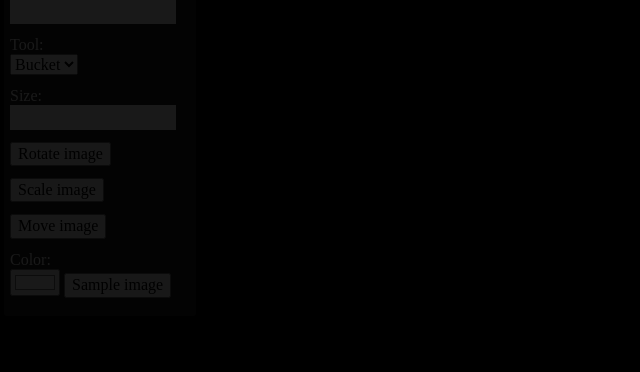
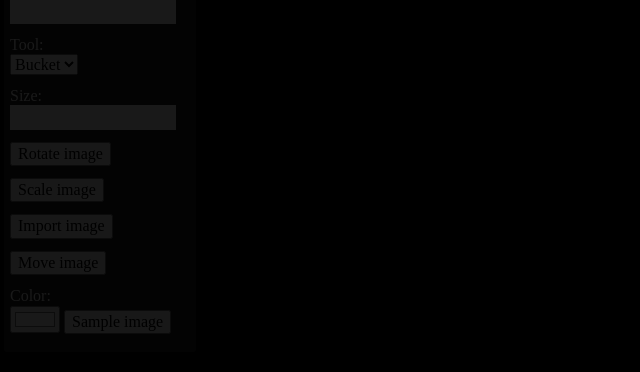
Before and after one commit to 1boeman/pixelJoris, a PHP site: page / in a window 1280 px wide. Shown: the part 274-646 px from the top of the page, without its empty margins (0-640 px from the left). Run offline with PHP 8.4, Linux system fonts and the light colour scheme; some libraries are stand-ins or nearby versions.

Commit message:
copy_image

```diff
--- a/css/main.css
+++ b/css/main.css
@@ -33,7 +33,7 @@ body  {
   display:block;
 }
 #colorHistory{
-  max-height:300px;
+  max-height:250px;
   overflow:auto;
 }
 .colorHistoryBlock{
@@ -96,6 +96,15 @@ body.scale #scale-tool,
   display:none;
 }
 
+body.import #import-controls,
+.import .import-hide{
+  display:block;
+}
+#import-controls, .import-hide, .import .import-show {
+  display:none;
+}
+
+
 body.rotate #rotate-tool,
 .rotate .rotate-hide{
   display:block;
@@ -148,6 +157,8 @@ body.gallery .gallery-container{
 }
 
 
+
+
 /* gallery */
 .gallery-item-toolbar{
   display:block
@@ -172,6 +183,7 @@ body.gallery .gallery-container{
   padding-left:12px;
 }
 
+/* canvas editor */
 .gallery-container,
 #canvas-container {
   left:200px;
@@ -190,8 +202,17 @@ body.gallery .gallery-container{
   position:absolute;
   top:0px;
   left:0px;
+  z-index:1000;
 }
 
 #hetCanvas {
   border:1px solid white;
 }
+
+#import_container{
+  position:absolute;
+  top:0px;
+  left:0px;
+  opacity:0.9;
+  z-index:2000;
+}
--- a/index.html
+++ b/index.html
@@ -81,8 +81,17 @@
             <a id="scale-button" class="button" data-handle="scale"><button>Apply scale</button></a>
           </div>
         </div>
-
-
+        <div class="control-group">
+          <a id="importlnk" class="button" data-handle="showImport">
+            <button class="import-show">Import image</button>
+            <button class="import-hide">Close Import</button>
+          </a>
+            <div id="import-controls">
+              <label>Image url</label>
+              <input type="text" id="import_url" />
+              <a id="import-button" class="button" data-handle="import"><button>Import</button></a>
+            </div>
+        </div>
         <div class="control-group">
           <a id="translateLnk" class="button" data-handle="showTranslate">
             <button class="translate-show">Move image</button>
@@ -121,6 +130,7 @@
     <script src="https://cdnjs.cloudflare.com/ajax/libs/jquery/3.2.1/jquery.min.js"></script>
     <script src="./js/floodfill.js"></script>
     <script src="./js/mustache.min.js"></script>
+    <script src="./js/drags.js"></script>
     <script src="./js/jquery.lazyload.min.js"></script>
     <script src="./js/main.js"></script>
     <script id="tpl_gallery" type="x-tmpl-mustache">
--- a/js/main.js
+++ b/js/main.js
@@ -293,8 +293,11 @@
         }
 
         img.src = $(this).data('src');
+      },
+      "showImport": function(){
+        $('body').toggleClass('import');
+      },
 
-      },
       "showScale": function(){
         $('body').toggleClass('scale');
       },
@@ -303,6 +306,32 @@
       },
       "showTranslate": function(){
         $('body').toggleClass('translate');
+      },
+      "import":function(){
+        var path = $.trim($('#import_url').val());
+        if (path.length){
+          var $container = $('#import_container');
+          if (!$container.length) {
+            $container = $('<div id="import_container">dew</div>')
+          };
+          var $img = $('<img class="import_img" src="'+path+'" />')
+
+          $img.drags();
+          $img.dblclick(function(e){
+            var ix = this.x-1;
+            var iy = this.y-1;
+            var img = new Image();
+            img.onload = function(){
+              history.store();
+              $img.remove();
+              canvas.ctx.drawImage(img,ix,iy);
+            };
+            img.src = path;
+          });
+
+          $container.html($img);
+          $('#canvas-container').append($container);
+        }
       },
       "translate": function(){
         history.store();
@@ -352,7 +381,10 @@
         broadCaster.set('gridWidth',this.value);
       },
       "setColor": function (){
-        if (colorHistory.indexOf(this.value) == -1){
+        if (colorHistory[colorHistory.length-1]!= this.value
+            && colorHistory[colorHistory.length-2]!= this.value
+              && colorHistory[colorHistory.length-3]!= this.value
+        ){
           colorHistory.push (this.value);
           if (colorHistory.length > 100) {
             colorHistory.shift();
```
Also changed, not shown: js/drags.js (added, +44 -0 lines).
